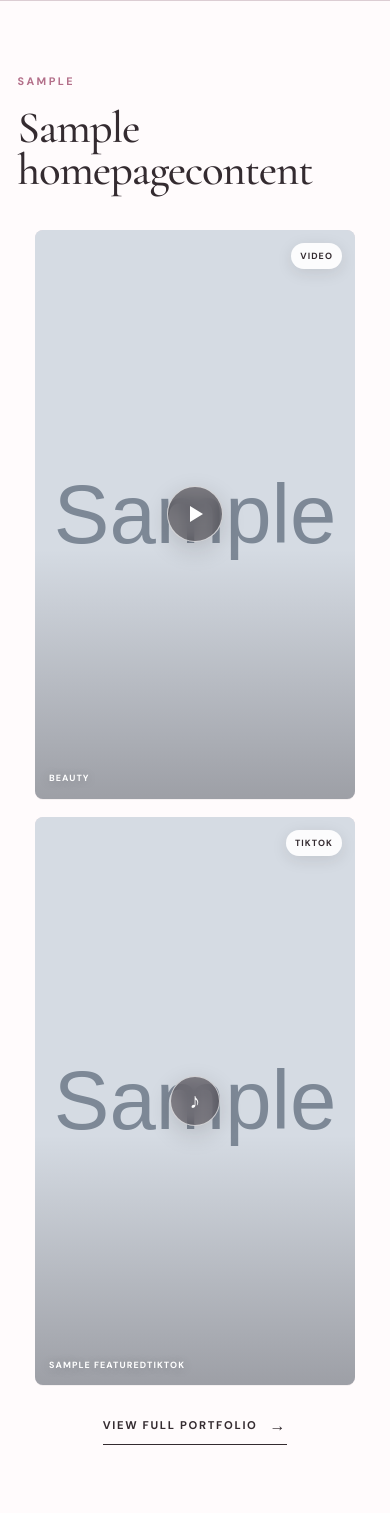
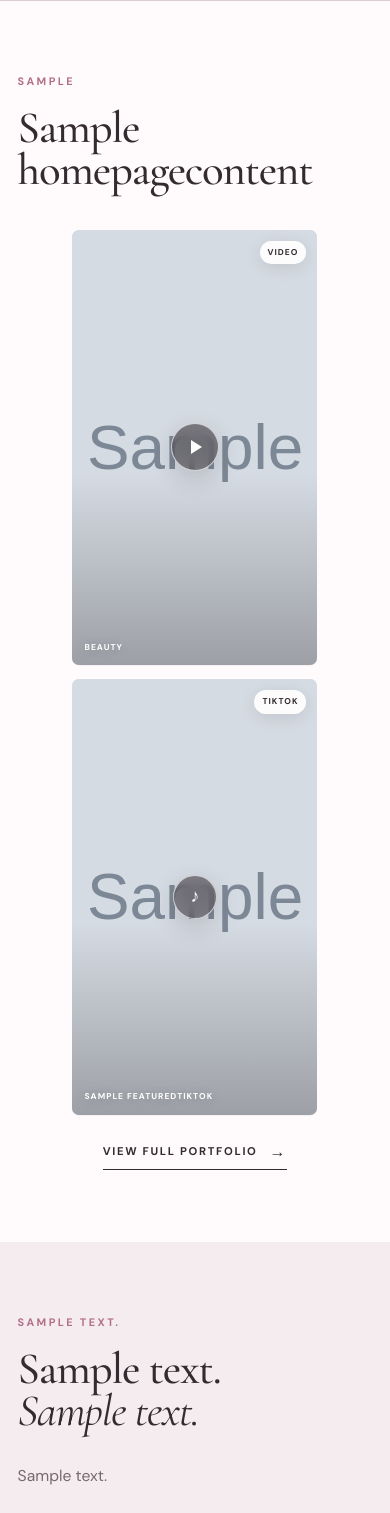
Before and after one commit to pampa12/Betra-Amare-Website-Redesign, a Django app: page / in a window 390 px wide. Shown: the part 755-2268 px from the top of the page. Run offline with Django 5.2, Linux system fonts and the light colour scheme; tables that the repository leaves empty hold one stand-in row (values such as "Sample post"); grey boxes marked "Sample" are stand-in pictures; some libraries are stand-ins or nearby versions.

Commit message:
Make homepage selected work grid more compact

```diff
--- a/static/css/home-tiktok.css
+++ b/static/css/home-tiktok.css
@@ -1,15 +1,16 @@
 .selected-work-heading {
-  margin-bottom: 34px;
+  margin-bottom: 30px;
 }
 
 .selected-showcase {
-  width: 100%;
+  width: min(100%, 900px);
+  margin: 0 auto;
 }
 
 .selected-showcase-top,
 .selected-showcase-bottom {
   display: grid;
-  gap: 18px;
+  gap: 14px;
 }
 
 .selected-showcase-top.top-count-3 {
@@ -22,7 +23,7 @@
 
 .selected-showcase-top.top-count-1 {
   grid-template-columns: minmax(0, 1fr);
-  max-width: 680px;
+  max-width: 560px;
 }
 
 .selected-card {
@@ -30,7 +31,7 @@
   display: block;
   min-width: 0;
   overflow: hidden;
-  border-radius: 8px;
+  border-radius: 7px;
   background: #eadce2;
   text-decoration: none;
   box-shadow: 0 1px 0 rgba(52, 43, 48, .05);
@@ -65,23 +66,23 @@
 .selected-card-badge {
   position: absolute;
   z-index: 3;
-  font-size: .56rem;
+  font-size: .53rem;
   font-weight: 700;
   letter-spacing: .12em;
   text-transform: uppercase;
 }
 
 .selected-card-label {
-  left: 14px;
-  bottom: 13px;
+  left: 12px;
+  bottom: 11px;
   color: #fff;
   text-shadow: 0 1px 12px rgba(0,0,0,.24);
 }
 
 .selected-card-badge {
-  top: 13px;
-  right: 13px;
-  padding: 6px 9px;
+  top: 11px;
+  right: 11px;
+  padding: 5px 8px;
   border-radius: 999px;
   background: rgba(255,255,255,.92);
   color: var(--ink);
@@ -89,25 +90,25 @@
 }
 
 .selected-showcase-bottom {
-  margin-top: 18px;
+  margin-top: 14px;
   align-items: start;
   justify-content: center;
 }
 
 .selected-showcase-bottom.bottom-count-4 {
-  grid-template-columns: repeat(4, minmax(0, 1fr));
+  grid-template-columns: repeat(4, minmax(0, 190px));
 }
 
 .selected-showcase-bottom.bottom-count-3 {
-  grid-template-columns: repeat(3, minmax(0, 260px));
+  grid-template-columns: repeat(3, minmax(0, 190px));
 }
 
 .selected-showcase-bottom.bottom-count-2 {
-  grid-template-columns: repeat(2, minmax(0, 280px));
+  grid-template-columns: repeat(2, minmax(0, 200px));
 }
 
 .selected-showcase-bottom.bottom-count-1 {
-  grid-template-columns: minmax(0, 300px);
+  grid-template-columns: minmax(0, 210px);
 }
 
 .selected-vertical-card {
@@ -119,8 +120,8 @@
   left: 50%;
   top: 50%;
   z-index: 3;
-  width: 56px;
-  height: 56px;
+  width: 48px;
+  height: 48px;
   display: grid;
   place-items: center;
   transform: translate(-50%, -50%);
@@ -136,9 +137,9 @@
   width: 0;
   height: 0;
   margin-left: 4px;
-  border-top: 8px solid transparent;
-  border-bottom: 8px solid transparent;
-  border-left: 13px solid #fff;
+  border-top: 7px solid transparent;
+  border-bottom: 7px solid transparent;
+  border-left: 11px solid #fff;
 }
 
 .selected-video-card:hover .selected-play {
@@ -153,15 +154,15 @@
   z-index: 3;
   display: grid;
   place-items: center;
-  width: 50px;
-  height: 50px;
+  width: 44px;
+  height: 44px;
   transform: translate(-50%, -50%);
   border: 1px solid rgba(255,255,255,.66);
   border-radius: 50%;
   background: rgba(42,33,38,.50);
   color: #fff;
   font-family: 'DM Sans', Arial, sans-serif;
-  font-size: 1.35rem;
+  font-size: 1.15rem;
   font-weight: 700;
   backdrop-filter: blur(8px);
   box-shadow: 0 8px 24px rgba(24,18,21,.16);
@@ -176,7 +177,7 @@
 .selected-showcase-footer {
   display: flex;
   justify-content: center;
-  margin-top: 34px;
+  margin-top: 28px;
 }
 
 .selected-showcase-footer .arrow-link {
@@ -184,6 +185,10 @@
 }
 
 @media (max-width: 980px) {
+  .selected-showcase {
+    width: min(100%, 820px);
+  }
+
   .selected-showcase-top.top-count-3 {
     grid-template-columns: repeat(2, minmax(0, 1fr));
   }
@@ -194,13 +199,13 @@
   }
 
   .selected-showcase-bottom.bottom-count-4 {
-    grid-template-columns: repeat(2, minmax(0, 280px));
+    grid-template-columns: repeat(4, minmax(0, 165px));
   }
 }
 
 @media (max-width: 700px) {
   .selected-work-heading {
-    margin-bottom: 26px;
+    margin-bottom: 24px;
   }
 
   .selected-showcase-top,
@@ -212,7 +217,7 @@
   .selected-showcase-bottom.bottom-count-3,
   .selected-showcase-bottom.bottom-count-4 {
     grid-template-columns: 1fr;
-    max-width: 430px;
+    max-width: 390px;
     margin-left: auto;
     margin-right: auto;
   }
@@ -223,16 +228,16 @@
   }
 
   .selected-showcase-bottom {
-    margin-top: 18px;
+    margin-top: 14px;
   }
 
   .selected-vertical-card {
-    max-width: 320px;
+    max-width: 245px;
     justify-self: center;
     width: 100%;
   }
 
   .selected-showcase-footer {
-    margin-top: 28px;
+    margin-top: 24px;
   }
 }
```
